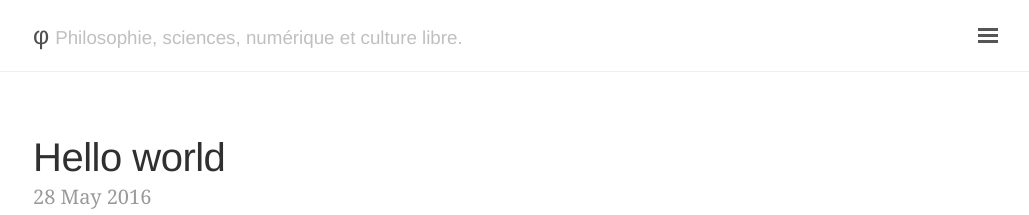
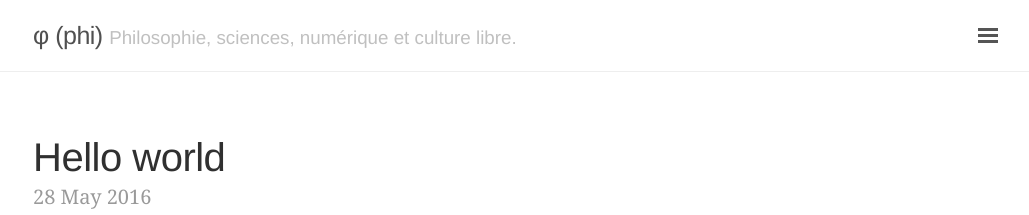
Before and after one commit to valentinlageard/valentinlageard.github.io, a Jekyll site: the page built from index.html, in a window 1280 px wide. Shown: the top 215 px of the page, without its empty margins (247-1276 px from the left). Built offline with Jekyll 4.4.1, drawn with Linux system fonts in a browser that asks for light colours; the list of posts is cut into pages by our own code.

Commit message:
Update _config.yml

```diff
--- a/_config.yml
+++ b/_config.yml
@@ -1,5 +1,5 @@
 # Setup
-title:               φ
+title:               φ (phi)
 tagline:             'Philosophie, sciences, numérique et culture libre.'
 description:         "Blog d'un étudiant en master de philosophie analytique."
 url:                 http://valentinlageard.github.io
```
